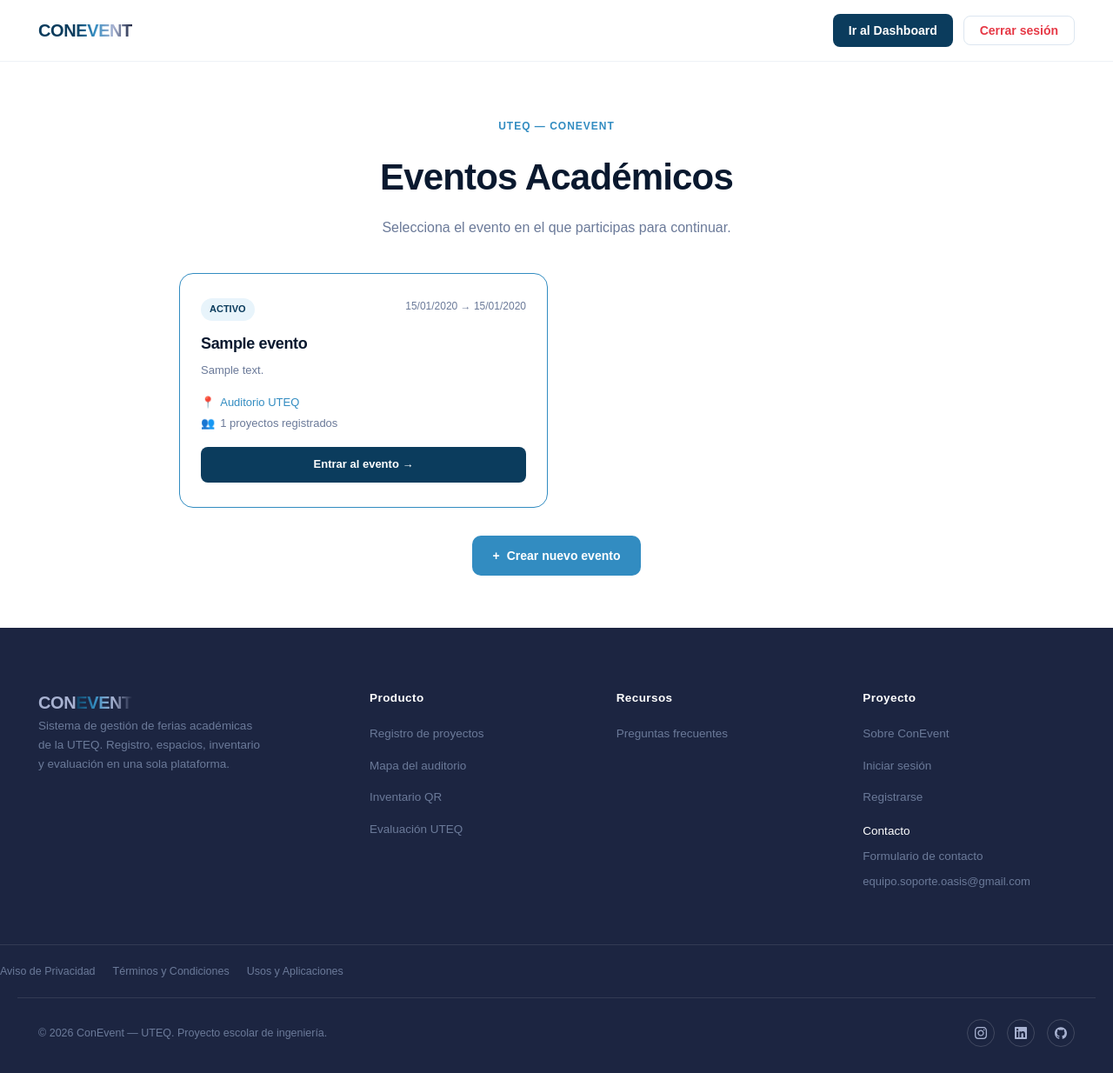
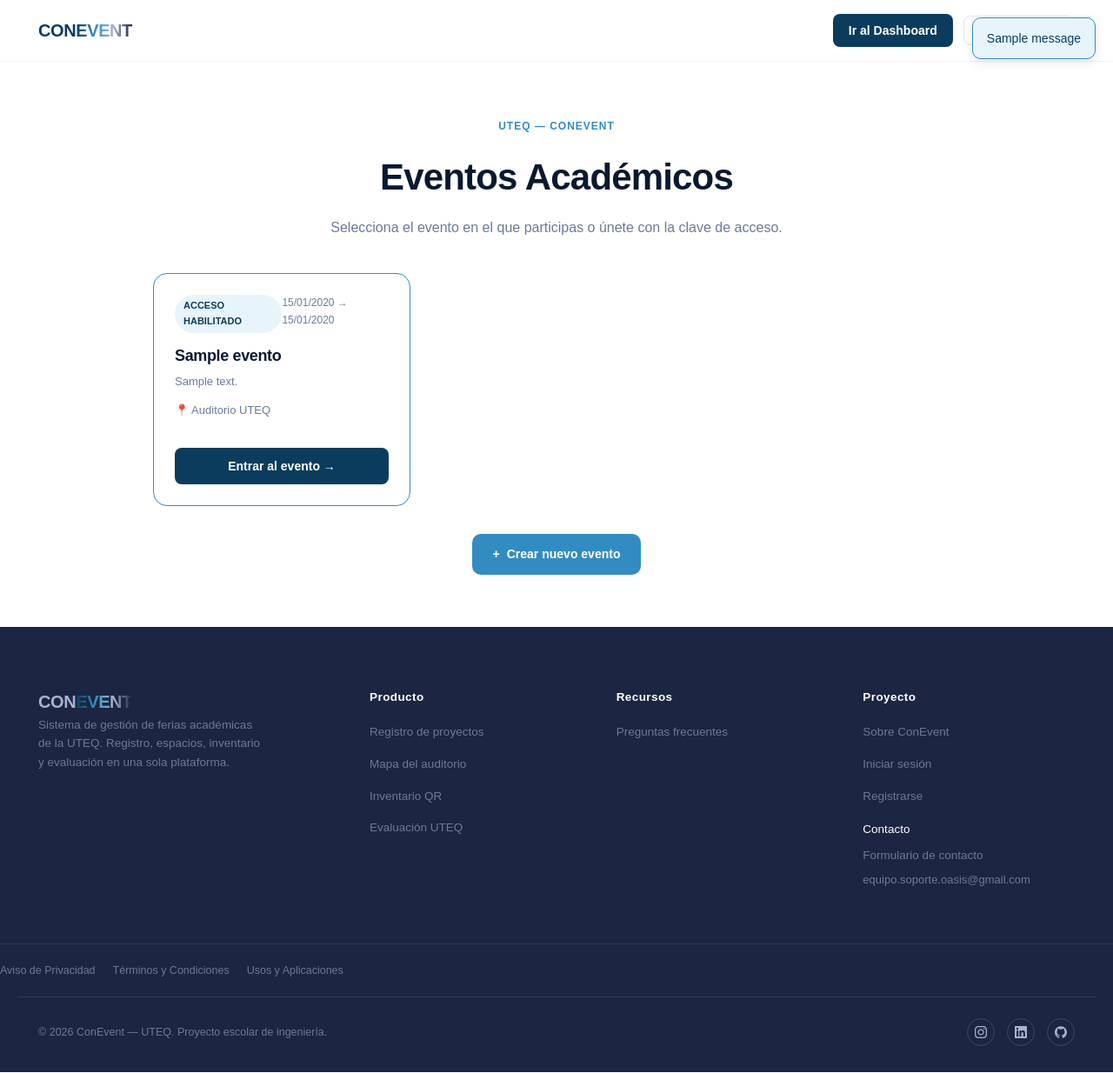
Before and after one commit to LuisRGA18/conevent, a Django app: page /eventos/ in a window 1280 px wide. Shown: the whole page at 87% size. Run offline with Django 5.2, Linux system fonts and the light colour scheme; a user stored in the database is signed in; data comes from the database, SQL or seed files in the repository; tables that the repository leaves empty hold one stand-in row (values such as "Sample post"); one stand-in notice (Sample message) is shown; parts of the project's set-up code (start-up, migrations or seed data) failed here and were passed over.

Commit message:
feat(usuarios): implementar membresia e inscripcion a eventos por clave de acceso

```diff
--- a/templates/landing_base.html
+++ b/templates/landing_base.html
@@ -643,6 +643,19 @@ footer{ background: var(--black-soft); color: var(--gray-300); padding: 70px 0 3
 </header>
 
 <main>
+  {% if messages %}
+    <div style="position:fixed; top:20px; right:20px; z-index:9999; max-width:380px;">
+      {% for message in messages %}
+        <div style="background:{% if message.tags == 'error' %}#fee2e2{% else %}#e8f4fb{% endif %};
+                    color:{% if message.tags == 'error' %}#7f1d1d{% else %}#0b3c5d{% endif %};
+                    border:1px solid {% if message.tags == 'error' %}#fca5a5{% else %}#328cc1{% endif %};
+                    border-radius:10px; padding:12px 16px; margin-bottom:10px;
+                    box-shadow:0 4px 12px rgba(0,0,0,0.1); font-size:14px;">
+          {{ message }}
+        </div>
+      {% endfor %}
+    </div>
+  {% endif %}
   {% block content %}{% endblock %}
 </main>
 
--- a/templates/usuarios/eventos_portal.html
+++ b/templates/usuarios/eventos_portal.html
@@ -1,54 +1,58 @@
 {% extends "landing_base.html" %}
 {% block content %}
-<div style="max-width:900px; margin:60px auto; padding:0 16px;">
+<div style="max-width:960px; margin:60px auto; padding:0 16px;">
   <div style="text-align:center; margin-bottom:40px;">
     <span class="eyebrow" style="color:#328cc1; font-weight:700; text-transform:uppercase; letter-spacing:1px; font-size:12px;">UTEQ — ConEvent</span>
     <h1 style="font-size:clamp(28px,4vw,42px); margin-bottom:12px; color:#0a192f; font-weight:800;">
       Eventos Académicos
     </h1>
     <p style="color:#6b7a99;">
-      Selecciona el evento en el que participas para continuar.
+      Selecciona el evento en el que participas o únete con la clave de acceso.
     </p>
   </div>
 
-  {% if eventos_activos %}
+  {% if eventos %}
   <div style="display:grid; grid-template-columns:repeat(auto-fill,minmax(280px,1fr)); gap:20px; margin-bottom:32px;">
-    {% for evento in eventos_activos %}
-    <a href="{% url 'seleccionar_evento' evento.pk %}" style="text-decoration:none;">
-      <div style="background:#fff; border:1.5px solid #328cc1; border-radius:16px;
-                  padding:28px 24px; transition:transform .2s, box-shadow .2s;
-                  cursor:pointer;"
-           onmouseover="this.style.transform='translateY(-4px)';this.style.boxShadow='0 12px 32px rgba(11,60,93,0.15)'"
-           onmouseout="this.style.transform='translateY(0)';this.style.boxShadow='none'">
+    {% for evento in eventos %}
+    <div style="background:#fff; border:1.5px solid {% if evento.tiene_acceso %}#328cc1{% else %}#dce6f0{% endif %}; border-radius:16px;
+                padding:24px; transition:transform .2s, box-shadow .2s; display:flex; flex-direction:column; justify-content:space-between;"
+         onmouseover="this.style.transform='translateY(-4px)';this.style.boxShadow='0 12px 32px rgba(11,60,93,0.12)'"
+         onmouseout="this.style.transform='translateY(0)';this.style.boxShadow='none'">
+      <div>
         <div style="display:flex; justify-content:space-between; align-items:flex-start; margin-bottom:12px;">
-          <span style="background:#e8f4fb; color:#0b3c5d; padding:4px 10px;
+          <span style="background:{% if evento.tiene_acceso %}#e8f4fb{% else %}#f0f4f8{% endif %}; color:{% if evento.tiene_acceso %}#0b3c5d{% else %}#6b7a99{% endif %}; padding:4px 10px;
                        border-radius:99px; font-size:11px; font-weight:700;">
-            ACTIVO
+            {% if evento.tiene_acceso %}ACCESO HABILITADO{% else %}ACTIVO{% endif %}
           </span>
           <span style="font-size:12px; color:#6b7a99;">
             {{ evento.fecha_inicio|date:"d/m/Y" }} → {{ evento.fecha_fin|date:"d/m/Y" }}
           </span>
         </div>
-        <h3 style="font-size:18px; color:#0a192f; margin-bottom:6px; font-weight:700;">
+        <h3 style="font-size:18px; color:#0a192f; margin:12px 0 6px; font-weight:700;">
           {{ evento.nombre }}
         </h3>
+        <p style="font-size:13px; color:#6b7a99; margin-bottom:12px;">
+          {{ evento.descripcion|default:"Sin descripción disponible"|truncatewords:15 }}
+        </p>
         <p style="font-size:13px; color:#6b7a99; margin-bottom:16px;">
-          {{ evento.descripcion|truncatewords:15 }}
+          📍 {{ evento.recinto.nombre }}
         </p>
-        <div style="display:flex; align-items:center; gap:6px; font-size:13px; color:#328cc1;">
-          <span>📍</span>
-          <span>{{ evento.recinto.nombre }}</span>
-        </div>
-        <div style="display:flex; align-items:center; gap:6px; font-size:13px; color:#6b7a99; margin-top:4px;">
-          <span>👥</span>
-          <span>{{ evento.proyectos.count }} proyectos registrados</span>
-        </div>
-        <div style="margin-top:16px; background:#0b3c5d; color:#fff; border-radius:8px;
-                    padding:10px; text-align:center; font-size:13px; font-weight:600;">
-          Entrar al evento →
-        </div>
       </div>
-    </a>
+
+      <div style="margin-top:16px;">
+        {% if evento.tiene_acceso %}
+          <!-- 🟢 SI YA TIENE ACCESO REGISTRADO: Entra directo -->
+          <a href="{% url 'seleccionar_evento' evento.pk %}" style="display:block; background:#0b3c5d; color:#fff; border-radius:8px; padding:10px; text-align:center; text-decoration:none; font-weight:600; font-size:14px;">
+            Entrar al evento →
+          </a>
+        {% else %}
+          <!-- 🟡 SI NO HA REGISTRADO PARTICIPACIÓN: Solicitar clave o unirse -->
+          <a href="{% url 'unirse_evento' evento.pk %}" style="display:block; background:#328cc1; color:#fff; border-radius:8px; padding:10px; text-align:center; text-decoration:none; font-weight:600; font-size:14px;">
+            Unirse / Ingresar Clave 🔒
+          </a>
+        {% endif %}
+      </div>
+    </div>
     {% endfor %}
   </div>
   {% else %}
--- a/usuarios/urls.py
+++ b/usuarios/urls.py
@@ -12,6 +12,7 @@ urlpatterns = [
     # ── Eventos Académicos (Multi-Evento RF-10) ──
     path('eventos/', views.eventos_portal_view, name='eventos_portal'),
     path('eventos/seleccionar/<int:evento_id>/', views.seleccionar_evento_view, name='seleccionar_evento'),
+    path('eventos/unirse/<int:evento_id>/', views.unirse_evento_view, name='unirse_evento'),
     path('eventos/crear/', views.crear_evento_view, name='crear_evento'),
 
     # ── Alumno ─────────────────────────────────
--- a/usuarios/views.py
+++ b/usuarios/views.py
@@ -25,6 +25,7 @@ from reportlab.lib import colors
 from .models import (
     Usuario,
     Evento,
+    ParticipacionEvento,
     Proyecto,
     Carrera,
     Integrante,
@@ -300,13 +301,38 @@ def get_evento_activo(request):
 
 
 def eventos_portal_view(request):
-    """Portal público/inicio de selección de eventos académicos."""
+    """Portal público/inicio de selección de eventos académicos con verificación de acceso."""
     if not request.user.is_authenticated:
         return redirect('landing')
 
-    eventos_activos = Evento.objects.filter(
-        estatus='activo'
-    ).select_related('recinto').order_by('-fecha_inicio')
+    eventos = Evento.objects.filter(estatus='activo').select_related('recinto').order_by('-fecha_inicio')
+
+    # Obtener los IDs de eventos en los que el usuario ya participa activamente
+    eventos_usuario_ids = set()
+
+    if request.user.rol == 'ADMIN':
+        # El Admin tiene acceso automático a todos
+        eventos_usuario_ids = set(eventos.values_list('id', flat=True))
+    else:
+        # 1. Por inscripción previa guardada
+        inscritos = ParticipacionEvento.objects.filter(usuario=request.user).values_list('evento_id', flat=True)
+        eventos_usuario_ids.update(inscritos)
+
+        # 2. Por ser creador de un proyecto en el evento
+        proyectos_propios = Proyecto.objects.filter(creado_por=request.user).values_list('evento_id', flat=True)
+        eventos_usuario_ids.update(proyectos_propios)
+
+        # 3. Por ser integrante de un proyecto en el evento
+        integraciones = Integrante.objects.filter(matricula=request.user.username).values_list('proyecto__evento_id', flat=True)
+        eventos_usuario_ids.update(integraciones)
+
+        # 4. Por ser evaluador asignado en el evento
+        evaluaciones = Proyecto.objects.filter(evaluadores=request.user).values_list('evento_id', flat=True)
+        eventos_usuario_ids.update(evaluaciones)
+
+    # Adjuntar bandera de acceso a cada objeto evento
+    for e in eventos:
+        e.tiene_acceso = (e.id in eventos_usuario_ids)
 
     eventos_borrador = []
     if request.user.rol == 'ADMIN':
@@ -315,17 +341,65 @@ def eventos_portal_view(request):
         ).select_related('recinto')
 
     return render(request, 'usuarios/eventos_portal.html', {
-        'eventos_activos': eventos_activos,
+        'eventos': eventos,
         'eventos_borrador': eventos_borrador,
     })
 
 
 def seleccionar_evento_view(request, evento_id):
-    """Selecciona un evento y lo guarda en la sesión HTTP."""
+    """Selecciona un evento y lo guarda en la sesión HTTP si el usuario tiene acceso."""
     evento = get_object_or_404(Evento, pk=evento_id)
+
+    if request.user.rol != 'ADMIN':
+        tiene_acceso = (
+            ParticipacionEvento.objects.filter(usuario=request.user, evento=evento).exists() or
+            Proyecto.objects.filter(creado_por=request.user, evento=evento).exists() or
+            Integrante.objects.filter(matricula=request.user.username, proyecto__evento=evento).exists() or
+            Proyecto.objects.filter(evaluadores=request.user, evento=evento).exists()
+        )
+        if not tiene_acceso:
+            return redirect('unirse_evento', evento_id=evento.id)
+
     request.session['evento_activo_id'] = evento_id
     request.session['evento_activo_nombre'] = evento.nombre
     return redirect('index')
+
+
+@login_required(login_url='login')
+def unirse_evento_view(request, evento_id):
+    evento = get_object_or_404(Evento, pk=evento_id)
+
+    # Si ya tiene acceso o es admin, redirigir directo
+    if request.user.rol == 'ADMIN':
+        request.session['evento_activo_id'] = evento.id
+        request.session['evento_activo_nombre'] = evento.nombre
+        return redirect('index')
+
+    tiene_acceso_previo = (
+        ParticipacionEvento.objects.filter(usuario=request.user, evento=evento).exists() or
+        Proyecto.objects.filter(creado_por=request.user, evento=evento).exists() or
+        Integrante.objects.filter(matricula=request.user.username, proyecto__evento=evento).exists() or
+        Proyecto.objects.filter(evaluadores=request.user, evento=evento).exists()
+    )
+    if tiene_acceso_previo:
+        request.session['evento_activo_id'] = evento.id
+        request.session['evento_activo_nombre'] = evento.nombre
+        return redirect('index')
+
+    if request.method == 'POST':
+        clave_ingresada = request.POST.get('clave_acceso', '').strip()
+
+        # Si el evento no requiere clave o la clave coincide
+        if not evento.clave_acceso or clave_ingresada == evento.clave_acceso:
+            ParticipacionEvento.objects.get_or_create(usuario=request.user, evento=evento)
+            request.session['evento_activo_id'] = evento.id
+            request.session['evento_activo_nombre'] = evento.nombre
+            messages.success(request, f'¡Te has unido exitosamente a "{evento.nombre}"!')
+            return redirect('index')
+        else:
+            messages.error(request, 'La clave de acceso del evento es incorrecta.')
+
+    return render(request, 'usuarios/unirse_evento.html', {'evento': evento})
 
 
 def crear_evento_view(request):
@@ -341,6 +415,7 @@ def crear_evento_view(request):
         fecha_inicio = request.POST.get('fecha_inicio')
         fecha_fin = request.POST.get('fecha_fin')
         recinto_id = request.POST.get('recinto_id')
+        clave_acceso = request.POST.get('clave_acceso', '').strip() or None
 
         evento = Evento.objects.create(
             nombre=nombre,
@@ -348,6 +423,7 @@ def crear_evento_view(request):
             fecha_inicio=fecha_inicio,
             fecha_fin=fecha_fin,
             recinto_id=recinto_id,
+            clave_acceso=clave_acceso,
             creado_por=request.user,
             estatus='borrador'
         )
```
Also changed, not shown: templates/usuarios/crear_evento.html (+6 -1 lines), templates/usuarios/unirse_evento.html (added, +59 -0 lines), usuarios/admin.py (+8 -2 lines), usuarios/models.py (+18 -0 lines), usuarios/migrations/0016_evento_clave_acceso_participacionevento.py (added).
